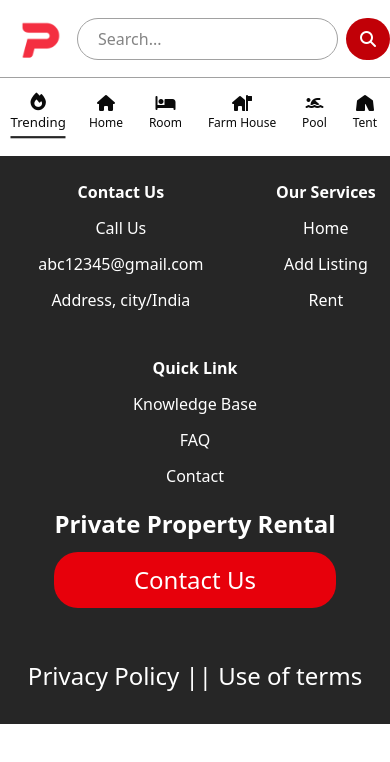
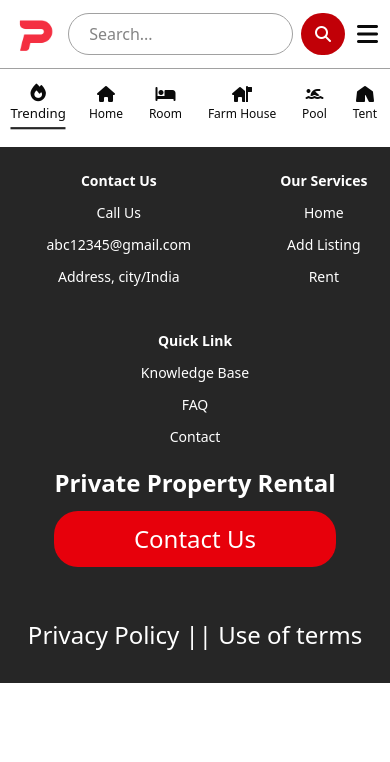
Before and after one commit to mohdanas-git/Private-Rental-Property, a React (Vite) app: page /signup in a window 390 px wide. Shown: the top 762 px of the page. Built offline with nearby package versions, Linux system fonts and the light colour scheme.

Commit message:
nav-updated

```diff
--- a/src/components/Footer.jsx
+++ b/src/components/Footer.jsx
@@ -1,6 +1,6 @@
 export default function Footer(){
     return(
-        <div className="flex items-center justify-around bg-neutral-800 w-full text-white text-md gap-5 flex-wrap mt-5">
+        <div className="flex items-center justify-around bg-neutral-800 w-full text-white text-sm gap-5 flex-wrap mt-5">
             <div className="flex flex-col items-center justify-center gap-3 min-w-fit p-6">
                 <h1 className="font-bold">Contact Us</h1>
                 <a href="tel:+91000000000" className="hover:text-red-600 transition-all duration-100 ease-in-out">Call Us</a>
--- a/src/components/Navbar.jsx
+++ b/src/components/Navbar.jsx
@@ -1,11 +1,15 @@
 import { Link } from "react-router-dom";
+import { useState } from "react";
 import logo from "../assets/p.jpg";
 
 const Navbar = () => {
+  const [menuOpen, setMenuOpen] = useState(false);
+  const [tabmenuOpen, setTabMenuOpen] = useState(false);
+
   return (
     <nav className="flex items-center justify-between border-b sm:px-4 sm:py-4 border-b-neutral-400">
       <div className="flex items-center justify-between gap-2">
-        <img src={logo} alt="Logo" className="w-20 sm:hidden" />
+        <a href="/"><img src={logo} alt="Logo" className="w-20 sm:hidden" /></a>
         <a
           href="/"
           className="hidden text-xl italic font-semibold no-underline text-black sm:inline-block"
@@ -24,27 +28,65 @@ const Navbar = () => {
         />
         <button className="flex items-center justify-between bg-red-700 text-white font-bold border-2 border-transparent rounded-3xl py-1 px-3 cursor-pointer transition-all duration-300 ease-in-out hover:bg-white hover:text-red-700 hover:border-red-700 gap-2">
           <i className="fa-solid fa-magnifying-glass text-[1rem] font-normal"></i>
-          <span className="text-1 font-normal hidden sm:inline-block">Search</span>
+          <span className="text-1 font-normal hidden sm:inline-block">
+            Search
+          </span>
         </button>
       </div>
+      <div className="relative md:hidden">
+        <button onClick={() => setMenuOpen(!menuOpen)}>
+          <i
+            className="fa-solid fa-bars text-2xl cursor-pointer p-3 rounded-full hover:bg-neutral-200 transition"
+            onClick={() => setMenuOpen(!menuOpen)}
+          ></i>
+        </button>
 
-      <div className="flex items-center justify-between gap-[2vw]">
-        <a href="/listyourhome"
-          className="flex items-center py-3 px-5 rounded-3xl text-md transition-all duration-300 ease-in-out hover:bg-[#d2d2d2dd] text-neutral-700 max-md:hidden"
+        {menuOpen && (
+          <div className="absolute right-2  bg-white flex flex-col justify-around p-6 shadow-md shadow-neutral-800 rounded-2xl gap-2 m-w-12 z-10 text-md w-48">
+            <a href="/login" className="hover:bg-neutral-200 w-fit px-3 py-2 hover:rounded-2xl" onClick={() => setMenuOpen(false)}>
+              Login
+            </a>
+            <a href="/signup" className="hover:bg-neutral-200 w-fit px-3 py-2 hover:rounded-2xl" onClick={() => setMenuOpen(false)}>
+              SignUp
+            </a>
+            <a href="/listyourhome" className="hover:bg-neutral-200 w-fit px-3 py-2 hover:rounded-2xl" onClick={() => setMenuOpen(false)}>
+              List Your Home
+            </a>
+            <a href="/help" className="hover:bg-neutral-200 w-fit px-3 py-2 hover:rounded-2xl" onClick={() => setMenuOpen(false)}>
+              Help
+            </a>
+          </div>
+        )}
+      </div>
+      <div className="flex items-center justify-between gap-[2vw] max-md:hidden">
+        <a
+          href="/listyourhome"
+          className="flex items-center py-3 px-5 rounded-3xl text-md transition-all duration-300 ease-in-out hover:bg-[#d2d2d2dd] text-neutral-700"
         >
           List your home
         </a>
 
-        {/* <div className="flex flex-col justify-around bg-amber-50">
-          <Link to="/login">Login</Link>
-          <Link to="/signup">SignUp</Link>
-          <Link to="/listyourhome">List Your Home</Link>
-          <Link to="/help">Help</Link>
-        </div> */}
-
-        <div className="flex items-center justify-between gap-3 border border-[#8f8f8fdd] rounded-3xl px-4 py-3 text-[#1f1f1fdd] transition-all duration-300 ease-in-out hover:shadow-[1px_1px_12px] hover:shadow-[#2b2b2b] hover:border-[#969696] max-md:hidden">
+        <div className="relative">
+        <button className="flex items-center justify-between gap-3 cursor-pointer border border-[#8f8f8fdd] rounded-3xl px-4 py-3 text-[#1f1f1fdd] transition-all duration-300 ease-in-out hover:shadow-[1px_1px_12px] hover:shadow-[#2b2b2b] hover:border-[#969696] max-md:hidden" onClick={()=>setTabMenuOpen(!tabmenuOpen)}>
           <i className="fa-solid fa-bars text-xl"></i>
           <i className="fa-solid fa-user text-xl"></i>
+        </button>
+        {tabmenuOpen && (
+          <div className="absolute right-2  bg-white flex flex-col justify-around py-3 px-2 shadow-md shadow-neutral-800 rounded-2xl gap-2 m-w-12 z-10 text-md w-48">
+            <a href="/login"  className="hover:bg-neutral-200 w-fit px-3 py-2 hover:rounded-2xl" onClick={() => setTabMenuOpen(false)}>
+              Login
+            </a>
+            <a href="/signup" className="hover:bg-neutral-200 w-fit px-3 py-2 hover:rounded-2xl" onClick={() => setTabMenuOpen(false)}>
+              SignUp
+           </a>
+            <a href="/listyourhome" className="hover:bg-neutral-200 w-fit px-3 py-2 hover:rounded-2xl" onClick={() => setTabMenuOpen(false)}>
+              List Your Home
+            </a>
+            <a href="/help" className="hover:bg-neutral-200 w-fit px-3 py-2 hover:rounded-2xl" onClick={() => setTabMenuOpen(false)}>
+              Help
+            </a>
+          </div>
+        )}
         </div>
       </div>
     </nav>
```
